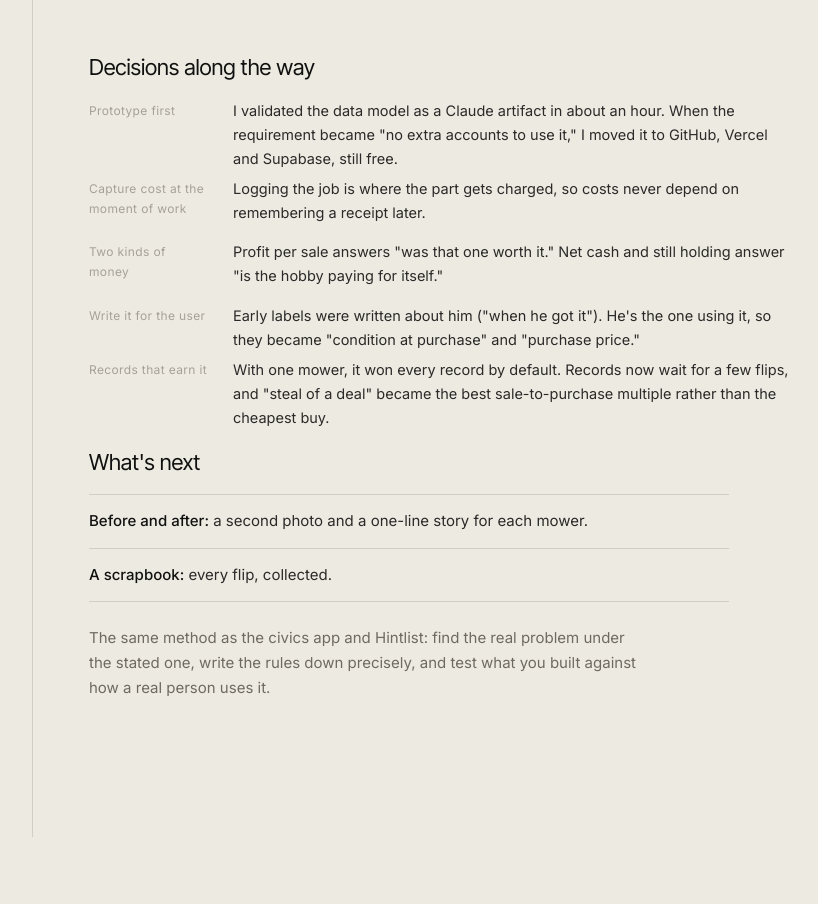
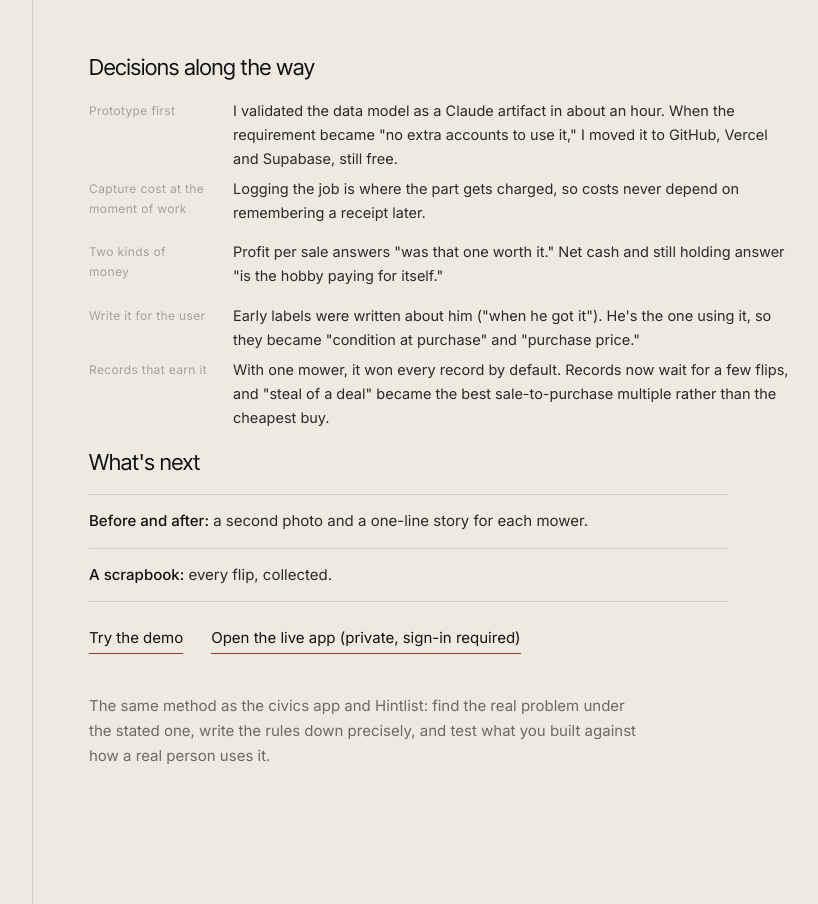
Before and after one commit to jules-definitely/fyi, a plain HTML site: page mower.html in a window 1280 px wide. Shown: the part 5071-5975 px from the top of the page, without its empty margins (248-1066 px from the left). Before the commit the page ends 5908 px from the top, so only its background shows below. Drawn offline with Linux system fonts and the light colour scheme.

Commit message:
Mower Ledger page: link to the live app at the bottom
Co-Authored-By: Claude Opus 5.5 <noreply@anthropic.com>
Claude-Session: https://claude.ai/code/session_015WQEqQiMFvincPxCz7zSVQ

```diff
--- a/mower.html
+++ b/mower.html
@@ -171,6 +171,8 @@
       <li><strong>A scrapbook:</strong> every flip, collected.</li>
     </ul>
 
+    <p class="textlinks"><a href="https://mower-ledger.vercel.app/demo" target="_blank" rel="noopener">Try the demo</a><a href="https://mower-ledger.vercel.app" target="_blank" rel="noopener">Open the live app (private, sign-in required)</a></p>
+
     <p class="closing">The same method as the civics app and Hintlist: find the real problem under the stated one, write the rules down precisely, and test what you built against how a real person uses it.</p>
 
   </main>
```
